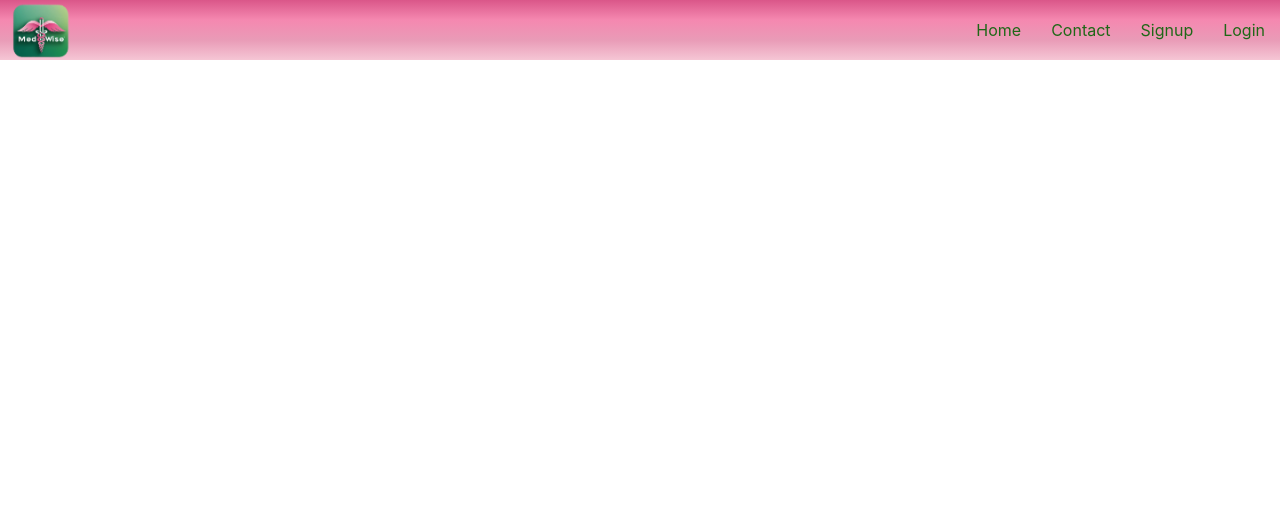
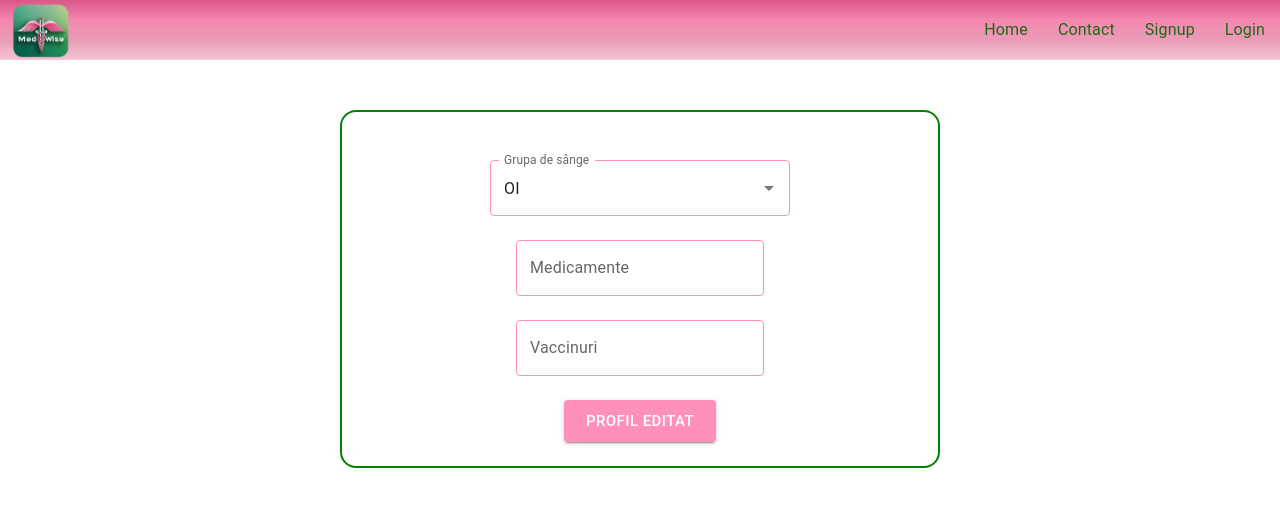
Before and after one commit to chituandrei/MedicalProject, a React (Create React App) app in the folder frontend/: page /MedicalProject/editeaza_pacient in a window 1280 px wide. Shown: the top 506 px of the page. Built offline with nearby package versions, Linux system fonts and the light colour scheme.

Commit message:
Edit patient data (#37)
Co-authored-by: Andrei <andreichitu38@gmail.com>

```diff
--- a/frontend/src/App.js
+++ b/frontend/src/App.js
@@ -13,6 +13,7 @@ import PacientHomePage from './components/Pacient/Pacient_home';
 import DoctorHomePage from './components/Doctor/Doctor_home';
 import ThankYouPage from './components/SignUp/ThankYou';
 import Doctor_list from './components/Pacient/DoctorList';
+import Editeaza_pacient from './components/Pacient/Editeaza_pacient';
 import MyPacient from './components/Doctor/My_Pacient';
 
 function App() {
@@ -29,6 +30,7 @@ function App() {
         <Route path="/doctor" element={<DoctorHomePage />} />
         <Route path="/thank-you" element={<ThankYouPage />} />
         <Route path="/doctor_list" element={<Doctor_list />} />
+        <Route path="/editeaza_pacient" element={<Editeaza_pacient />} />
         <Route path="/my_pacient" element={<MyPacient />} />
 
       </Routes>
--- /dev/null
+++ b/frontend/src/components/Pacient/Editeaza_pacient.js
@@ -0,0 +1,176 @@
+import React, { useState, useEffect } from 'react';
+import TextField from '@mui/material/TextField';
+import Autocomplete from '@mui/material/Autocomplete';
+import CssBaseline from '@mui/material/CssBaseline';
+import Box from '@mui/material/Box';
+import Container from '@mui/material/Container';
+import Button from '@mui/material/Button';
+import axios from 'axios';
+import { getAccountType, getUserId } from '../auth_context/UserContext'; // Importăm funcția getUserId din modulul UserContext
+import { useNavigate } from 'react-router-dom'
+
+const options = ['OI', 'AII', 'BIII', 'ABIV'];
+
+const EditeazaProfil = () => {
+  const [grupaSange, setGrupaSange] = useState(options[0]);
+  const [medicamente, setMedicamente] = useState('');
+  const [vaccinuri, setVaccinuri] = useState('');
+  const navigate = useNavigate()
+
+  const handleUpdateProfil = async () => {
+    const id = getUserId(); // Obținem ID-ul utilizatorului folosind funcția importată
+    console.log('ID before updating profile:', id);
+    if (id) {
+      try {
+        console.log('User ID:', id);
+        const updatedPacient = {
+          grupa_de_sange: grupaSange,
+          medicamente: medicamente,
+          vaccinuri: vaccinuri
+        };
+
+        const response = await axios.post(`http://127.0.0.1:8000/publish_pacienti/analize/${id}`, updatedPacient, id); // Folosim ID-ul obținut pentru a face cererea POST
+        console.log('Profil actualizat:', response.data);
+
+        navigate('/pacient'); // Navigăm către pagina /pacient după actualizare
+      } catch (error) {
+        console.error('Error updating profile:', error);
+      }
+    } else {
+      console.error('User ID is null');
+    }
+  };
+
+
+
+  return (
+    <React.Fragment>
+      <CssBaseline />
+      <Box
+        sx={{
+          display: 'flex',
+          justifyContent: 'center',
+          gap: '20px',
+          marginTop: '50px',
+        }}
+      >
+        <Container
+          maxWidth="sm"
+          sx={{
+            bgcolor: 'white',
+            border: '2px solid green',
+            borderRadius: '16px',
+            display: 'flex',
+            flexDirection: 'column',
+            justifyContent: 'center',
+            alignItems: 'center',
+            padding: 3,
+            width: '50%',
+          }}
+        >
+          <div>
+            <br />
+            <Autocomplete
+              value={grupaSange}
+              onChange={(event, newValue) => {
+                setGrupaSange(newValue);
+              }}
+              id="controllable-states-demo"
+              options={options}
+              sx={{
+                width: 300,
+                '& .MuiOutlinedInput-root': {
+                  '& fieldset': {
+                    borderColor: '#FF90BC',
+                  },
+                  '&:hover fieldset': {
+                    borderColor: '#FF90BC',
+                  },
+                  '&.Mui-focused fieldset': {
+                    borderColor: '#FF90BC',
+                  },
+                },
+                '& .MuiInputLabel-root': {
+                  '&.Mui-focused': {
+                    color: '#FF90BC',
+                  },
+                },
+              }}
+              renderInput={(params) => <TextField {...params} label="Grupa de sânge" />}
+            />
+          </div>
+          <br />
+          <TextField
+            id="outlined-basic"
+            label="Medicamente"
+            variant="outlined"
+            value={medicamente}
+            onChange={(e) => setMedicamente(e.target.value)}
+            sx={{
+              '& .MuiOutlinedInput-root': {
+                '& fieldset': {
+                  borderColor: '#FF90BC',
+                },
+                '&:hover fieldset': {
+                  borderColor: '#FF90BC',
+                },
+                '&.Mui-focused fieldset': {
+                  borderColor: '#FF90BC',
+                },
+              },
+              '& .MuiInputLabel-root': {
+                '&.Mui-focused': {
+                  color: '#FF90BC',
+                },
+              },
+            }}
+          />
+          <br />
+          <TextField
+            id="outlined-basic"
+            label="Vaccinuri"
+            variant="outlined"
+            value={vaccinuri}
+            onChange={(e) => setVaccinuri(e.target.value)}
+            sx={{
+              '& .MuiOutlinedInput-root': {
+                '& fieldset': {
+                  borderColor: '#FF90BC',
+                },
+                '&:hover fieldset': {
+                  borderColor: '#FF90BC',
+                },
+                '&.Mui-focused fieldset': {
+                  borderColor: '#FF90BC',
+                },
+              },
+              '& .MuiInputLabel-root': {
+                '&.Mui-focused': {
+                  color: '#FF90BC',
+                },
+              },
+            }}
+          />
+          <br />
+          <div>
+            <Button
+              variant="contained"
+              size="large"
+              onClick={handleUpdateProfil}
+              sx={{
+                backgroundColor: '#FF90BC',
+                '&:hover': {
+                  backgroundColor: '#FFC0D9',
+                },
+              }}
+            >
+              Profil Editat
+            </Button>
+          </div>
+        </Container>
+      </Box>
+    </React.Fragment>
+  );
+}
+
+export default EditeazaProfil;
--- a/frontend/src/components/Pacient/Pacient_home.js
+++ b/frontend/src/components/Pacient/Pacient_home.js
@@ -21,6 +21,7 @@ import { getUserId } from '../auth_context/UserContext';
 
 const PacientHomePage = () => {
   const [pacientData, setPacientData] = useState(null);
+  const [pacientAnalize, setPacientAnalize] = useState(null);
 
   useEffect(() => {
     const getPacientData = async () => {
@@ -29,6 +30,10 @@ const PacientHomePage = () => {
         const response = await axios.get(`http://127.0.0.1:8000/get_pacient_data/${id}`);
         console.log(response.data); // Adaugă acest console.log pentru a vedea datele primite de la server
         setPacientData(response.data.data);
+        const responseAnalize = await axios.get(`http://127.0.0.1:8000/get_pacient/analize/${id}`);
+        console.log(responseAnalize.data);
+        setPacientAnalize(responseAnalize.data.data);
+
       } catch (error) {
         console.error('Error fetching pacient data:', error);
       }
@@ -72,7 +77,7 @@ const PacientHomePage = () => {
                   <BadgeOutlinedIcon />
                 </Avatar>
               </ListItemAvatar>
-              <ListItemText primary={`First Name: ${pacientData?.["First Name"]}`} secondary={`Last Name: ${pacientData?.last_name}`} />
+              <ListItemText primary={`First Name: ${pacientData?.["First Name"]}`} secondary={`Last Name: ${pacientData?.["Last Name"]}`} />
             </ListItem>
             <ListItem>
               <ListItemAvatar>
@@ -129,7 +134,7 @@ const PacientHomePage = () => {
                   <BloodtypeIcon />
                 </Avatar>
               </ListItemAvatar>
-              <ListItemText primary="Blood Type" secondary={pacientData?.blood_type || 'Empty'} />
+              <ListItemText primary="Blood Type" secondary={pacientAnalize?.["grupa_sange"] || 'Empty'} />
             </ListItem>
             <ListItem>
               <ListItemAvatar>
@@ -137,7 +142,7 @@ const PacientHomePage = () => {
                   <MedicationLiquidIcon />
                 </Avatar>
               </ListItemAvatar>
-              <ListItemText primary="Medications" secondary={pacientData?.medications || 'Empty'} />
+              <ListItemText primary="Medications" secondary={pacientAnalize?.["medicamente"] || 'Empty'} />
             </ListItem>
             <ListItem>
               <ListItemAvatar>
@@ -145,26 +150,29 @@ const PacientHomePage = () => {
                   <VaccinesIcon />
                 </Avatar>
               </ListItemAvatar>
-              <ListItemText primary="Vaccines" secondary={pacientData?.vaccines || 'Empty'} />
+              <ListItemText primary="Vaccines" secondary={pacientAnalize?.["vaccinuri"] || 'Empty'} />
             </ListItem>
           </List>
+          <div>
+          <a href="/MedicalProject/editeaza_pacient" style={{ textDecoration: 'none' }}>
             <Button
               variant="contained"
               size="large"
               sx={{
-              backgroundColor: '#FF90BC',
-              marginTop: '20px',
+                backgroundColor: '#FF90BC', // Change this color to your desired color
                 '&:hover': {
-                backgroundColor: '#FFC0D9',
+                  backgroundColor: '#FFC0D9', // Change this color to your desired hover color
                 },
               }}
             >
-            Edit Profile
+              Profilul Pacientului
             </Button>
+          </a>
+        </div>
         </Container>
       </Box>
       <br />
-      <div>
+      <Box sx={{ display: 'flex', justifyContent: 'center', marginTop: '50px' }}>
         <a href="/MedicalProject/doctor_list" style={{ textDecoration: 'none' }}>
           <Button
             variant="contained"
@@ -176,10 +184,10 @@ const PacientHomePage = () => {
               },
             }}
           >
-            Pacient Profile
+            Vizualizeaza doctorii
           </Button>
         </a>
-      </div>
+      </Box>
     </React.Fragment>
   );
 }
--- a/frontend/src/components/auth_context/UserContext.js
+++ b/frontend/src/components/auth_context/UserContext.js
@@ -1,10 +1,12 @@
 // userSession.js
-let userId = null;
-let accountType = null;
+let userId = localStorage.getItem('userId') || null;
+let accountType = localStorage.getItem('accountType') || null;
 
 export const setUserData = (id, type) => {
   userId = id;
   accountType = type;
+  localStorage.setItem('userId', id);
+  localStorage.setItem('accountType', type);
 };
 
 export const getUserId = () => {
```
Also changed, not shown: 1 other file (tests, documents, lock files or other folders). Lines whose indentation alone changed are shown as unchanged.
